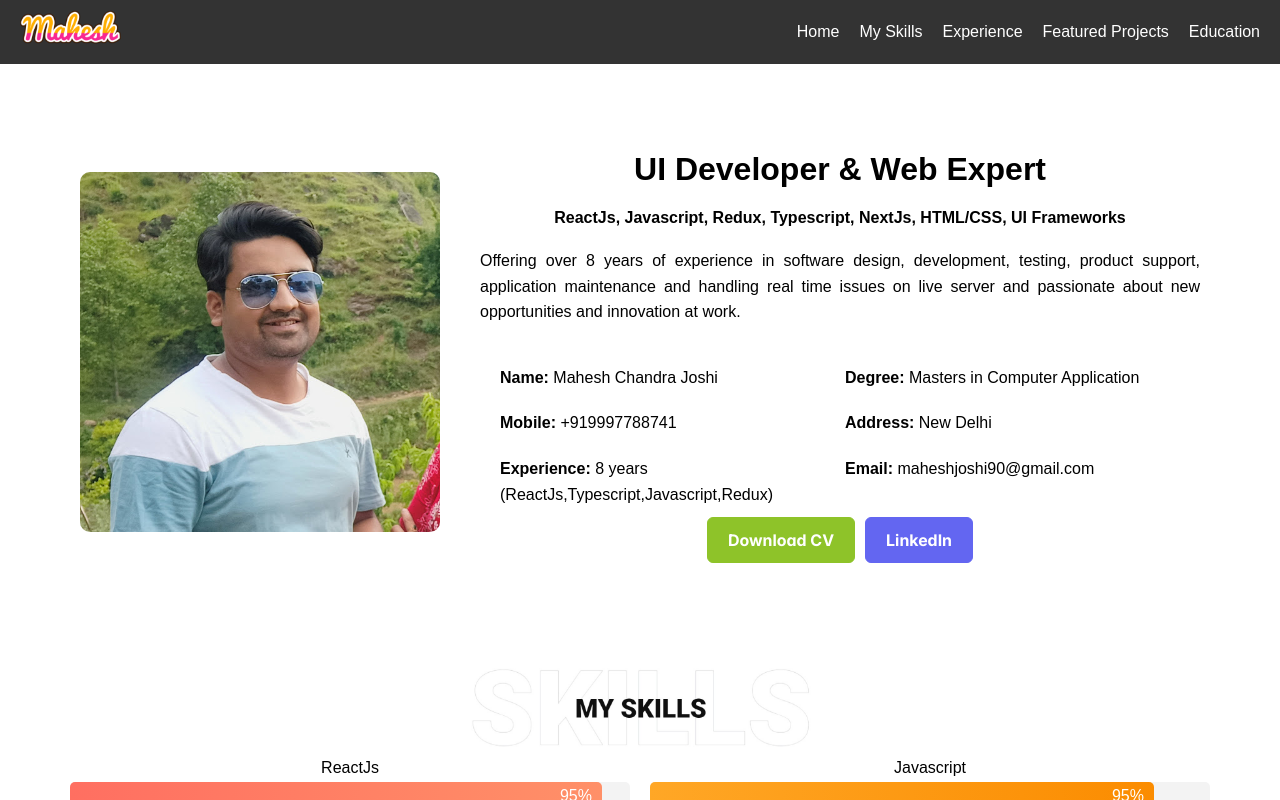
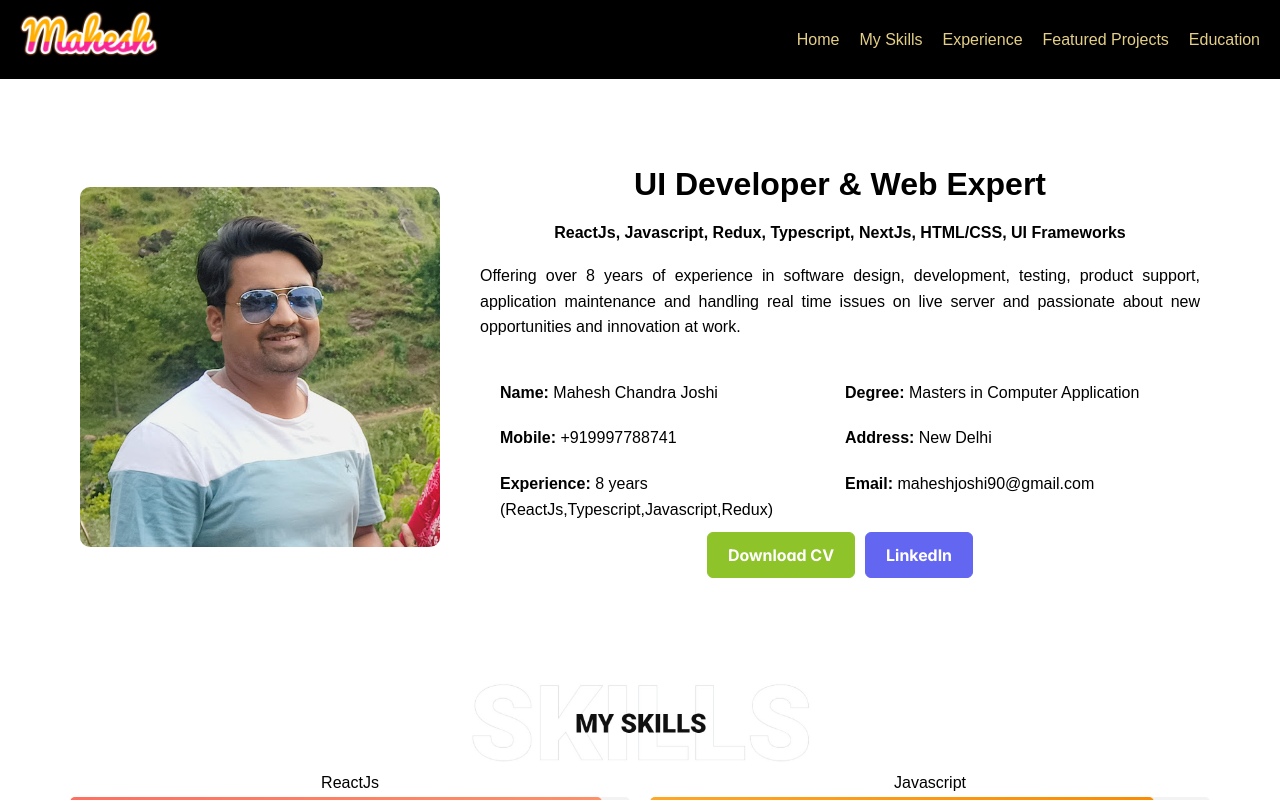
Before and after one commit to JavascriptAlways/mahesh-profile, a React (Vite) app: page / in a window 1280 px wide. Shown: the top 800 px of the page. Built offline with nearby package versions, Linux system fonts and the light colour scheme.

Commit message:
header css changed

```diff
--- a/src/components/Header/Header.css
+++ b/src/components/Header/Header.css
@@ -1,14 +1,19 @@
 .header {
-    background-color: #333;
+    background-color: black;
     color: white;
     display: flex;
     justify-content: space-between;
     align-items: center;
     padding: 10px 20px;
+    position: -webkit-sticky; /* For Safari */
+    position: sticky;
+    top: 0;
+    z-index: 1000; /* Ensure it stays on top */
 }
 
 .logo img {
-    height: 40px;
+    height: 55px;
+    cursor: pointer;
 }
 
 .nav-menu ul {
@@ -23,7 +28,7 @@
 }
 
 .nav-menu a {
-    color: white;
+    color: #e4cf86;
     text-decoration: none;
     font-size: 16px;
     cursor: pointer;
```
